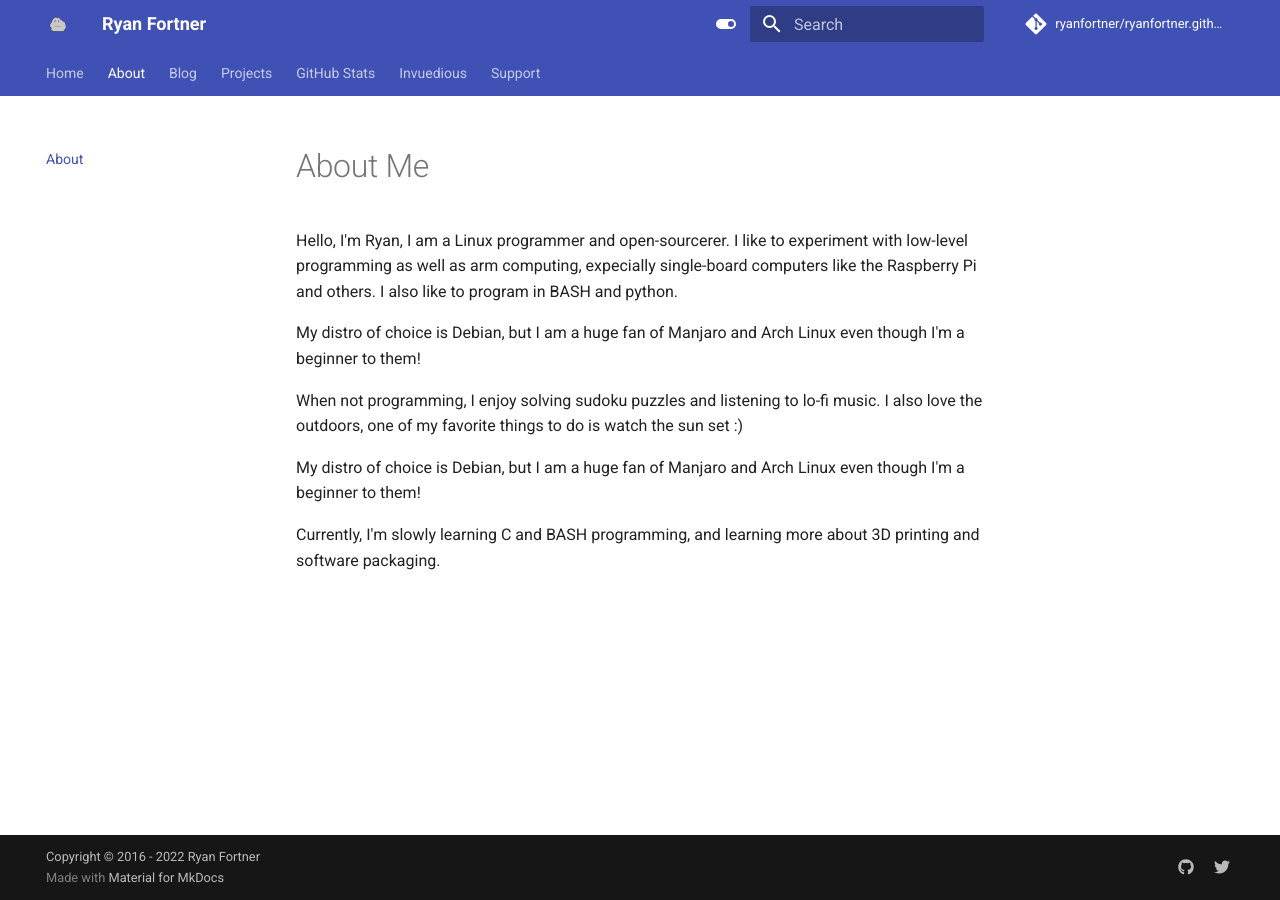
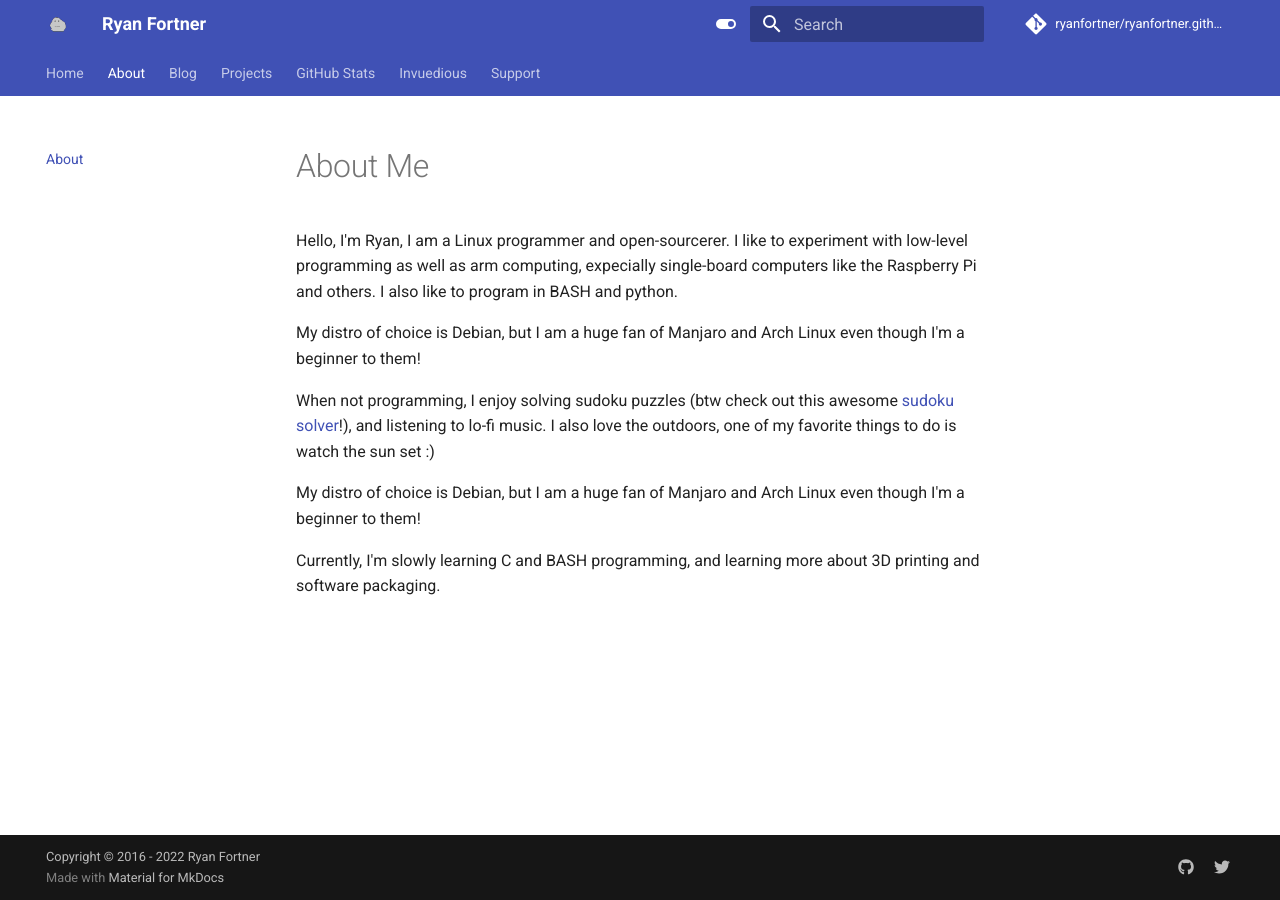
Before and after one commit to ryanfortner/ryanfortner.github.io, an MkDocs documentation site: the page built from docs/about-me.md, in a window 1280 px wide. Built offline with MkDocs 1.6.1 and Material for MkDocs 9.7.7, drawn with Linux system fonts in a browser that asks for light colours; comment, search, counter and statistics services are not loaded.

Commit message:
Update about-me.md

```diff
--- a/docs/about-me.md
+++ b/docs/about-me.md
@@ -8,7 +8,7 @@ Hello, I'm Ryan, I am a Linux programmer and open-sourcerer. I like to experimen
 
 My distro of choice is Debian, but I am a huge fan of Manjaro and Arch Linux even though I'm a beginner to them!
 
-When not programming, I enjoy solving sudoku puzzles and listening to lo-fi music. I also love the outdoors, one of my favorite things to do is watch the sun set :)
+When not programming, I enjoy solving sudoku puzzles (btw check out this awesome [sudoku solver](https://github.com/RedHeadphone/sudoku-solver)!), and listening to lo-fi music. I also love the outdoors, one of my favorite things to do is watch the sun set :)
 
 My distro of choice is Debian, but I am a huge fan of Manjaro and Arch Linux even though I'm a beginner to them!
 
```
